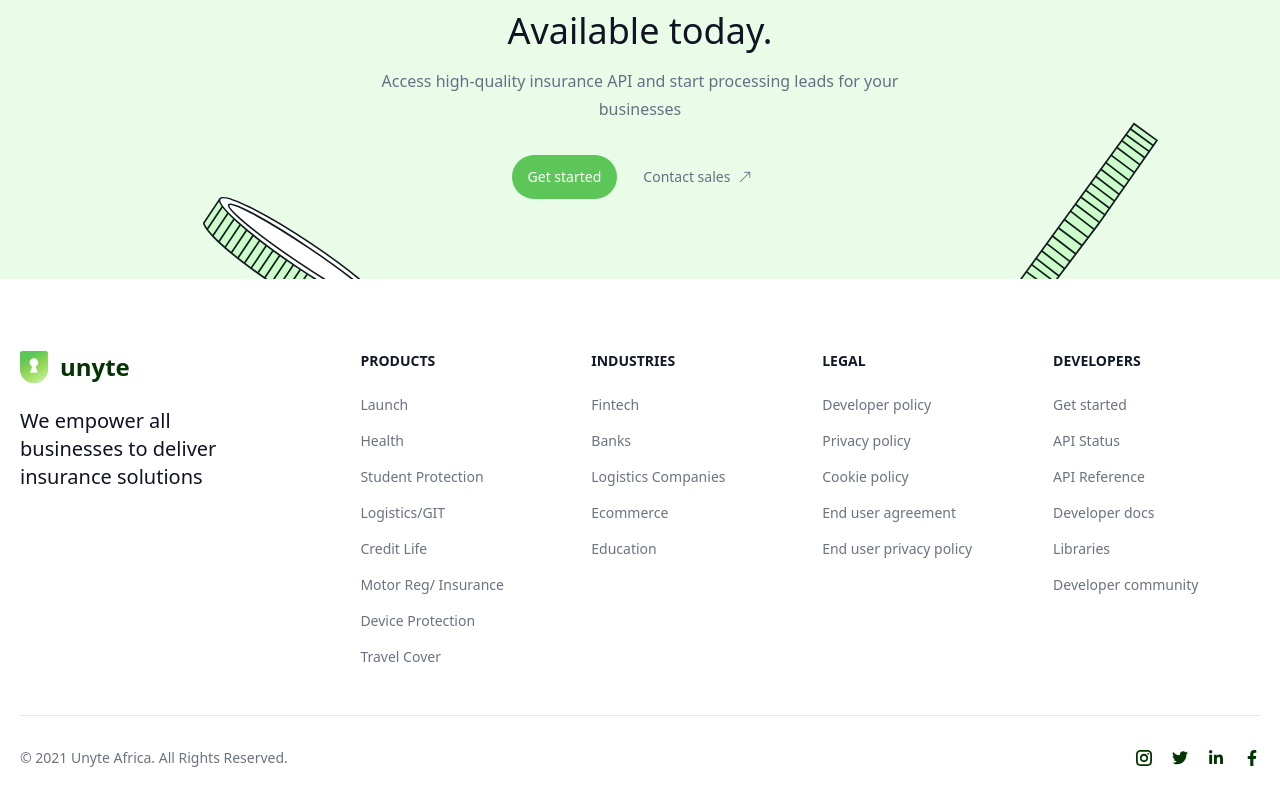
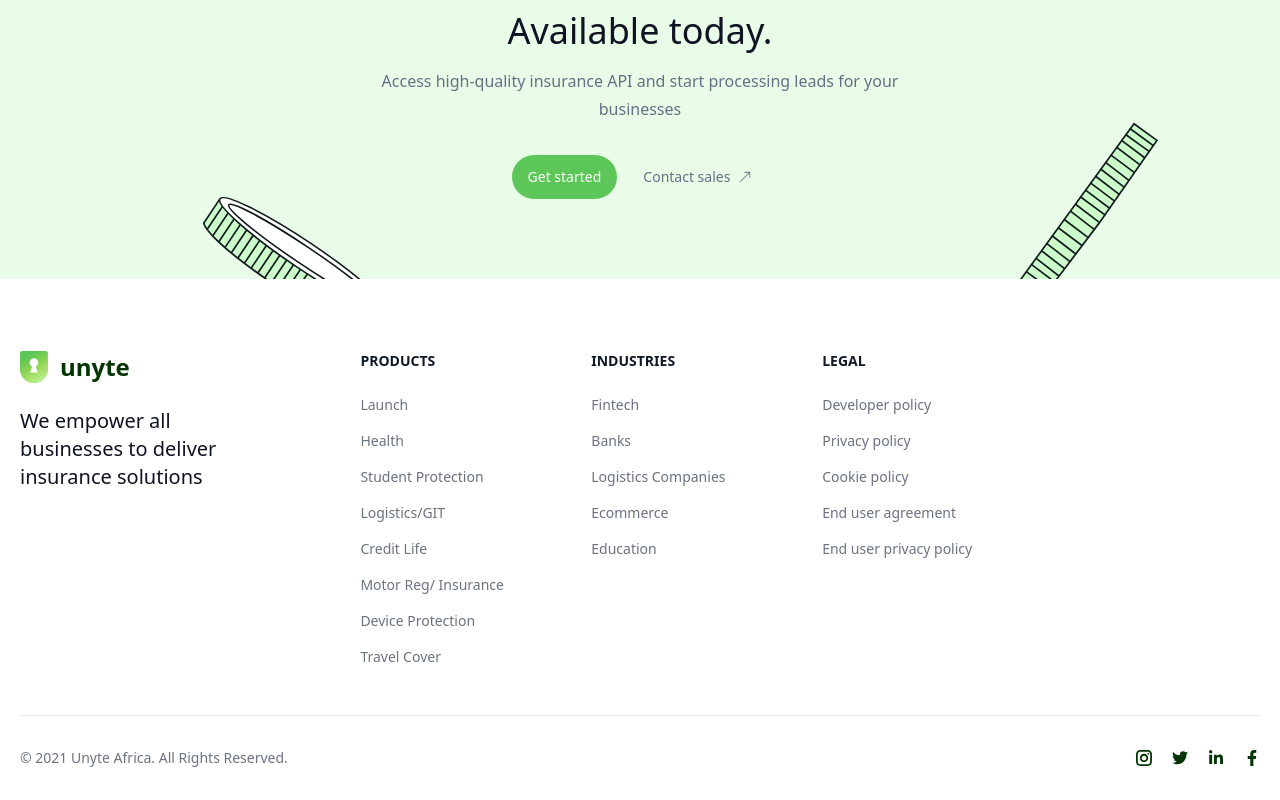
Before and after one commit to DrPrime01/unyteV1, a React (Vite) app: page / in a window 1280 px wide. Shown: the part 7887-8687 px from the top of the page. Built offline with nearby package versions, Linux system fonts and the light colour scheme; a small style sheet from the web is missing.

Commit message:
removed developer links from footer

```diff
--- a/src/components/Footer.jsx
+++ b/src/components/Footer.jsx
@@ -83,32 +83,32 @@ function Footer() {
 			link: "#",
 		},
 	];
-	const developersList = [
-		{
-			page: "Get started",
-			link: "#",
-		},
-		{
-			page: "API Status",
-			link: "#",
-		},
-		{
-			page: "API Reference",
-			link: "#",
-		},
-		{
-			page: "Developer docs",
-			link: "developers/documentation",
-		},
-		{
-			page: "Libraries",
-			link: "#",
-		},
-		{
-			page: "Developer community",
-			link: "#",
-		},
-	];
+	// const developersList = [
+	// 	{
+	// 		page: "Get started",
+	// 		link: "#",
+	// 	},
+	// 	{
+	// 		page: "API Status",
+	// 		link: "#",
+	// 	},
+	// 	{
+	// 		page: "API Reference",
+	// 		link: "#",
+	// 	},
+	// 	{
+	// 		page: "Developer docs",
+	// 		link: "developers/documentation",
+	// 	},
+	// 	{
+	// 		page: "Libraries",
+	// 		link: "#",
+	// 	},
+	// 	{
+	// 		page: "Developer community",
+	// 		link: "#",
+	// 	},
+	// ];
 	const products = productsList.map((product) => {
 		return (
 			<li key={product.page} className="mb-4">
@@ -130,13 +130,13 @@ function Footer() {
 			</li>
 		);
 	});
-	const developers = developersList.map((developer) => {
-		return (
-			<li key={developer.page} className="mb-4">
-				<NavLink to={developer.link}>{developer.page}</NavLink>
-			</li>
-		);
-	});
+	// const developers = developersList.map((developer) => {
+	// 	return (
+	// 		<li key={developer.page} className="mb-4">
+	// 			<NavLink to={developer.link}>{developer.page}</NavLink>
+	// 		</li>
+	// 	);
+	// });
 
 	return (
 		<footer className="bg-white">
@@ -174,12 +174,12 @@ function Footer() {
 							</h2>
 							<ul className="text-gray-500 text-sm">{legals}</ul>
 						</div>
-						<div>
+						{/*<div>
 							<h2 className="mb-6 text-sm font-semibold text-gray-900 uppercase ">
 								Developers
 							</h2>
 							<ul className="text-gray-500 text-sm">{developers}</ul>
-						</div>
+	</div>*/}
 					</div>
 				</div>
 				<hr className="my-6 border-gray-200 sm:mx-auto lg:my-8" />
```
